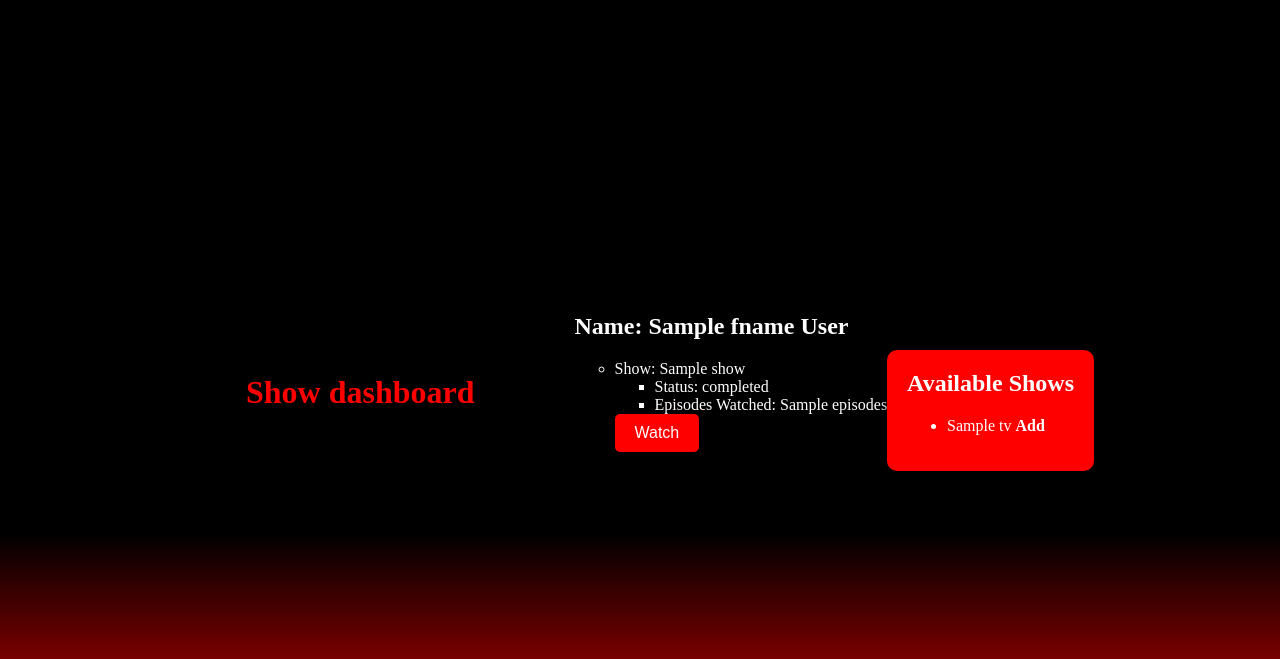
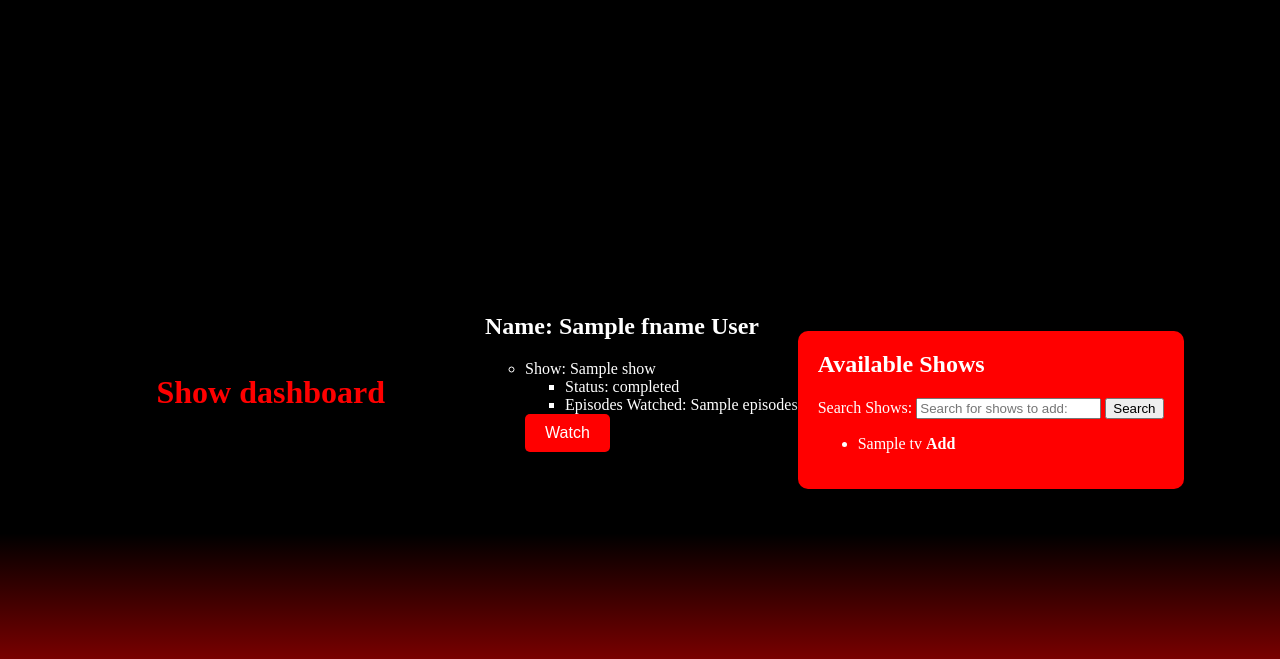
Before and after one commit to JKRAYV/Progress_Tracker_Project, a Flask app: page /dashboard in a window 1280 px wide. Shown: the top 659 px of the page. Run offline with Flask 3, Linux system fonts and the light colour scheme; the visitor is signed in with stand-in values (Sample User, id 1); a database or web service that is not in the repository returns one stand-in record (values such as "Sample title"); some libraries are stand-ins or nearby versions.

Commit message:
added search bar to dashboard

```diff
--- a/app.py
+++ b/app.py
@@ -2,6 +2,7 @@ from flask import Flask, jsonify, request, render_template, redirect, session
 from flask_pymongo import PyMongo
 from flask_bcrypt import Bcrypt
 import os
+import re
 
 app = Flask(__name__)
 
@@ -34,6 +35,7 @@ def login():
 
 @app.route('/register', methods=["GET", "POST"])
 def register():
+    app.secret_key = os.urandom(24)
     if request.method == "POST":
         first_name = request.form.get("first_name")
         last_name = request.form.get("last_name")
@@ -41,7 +43,7 @@ def register():
         username = request.form.get("username")
         password = request.form.get("password")
 
-        existing_user = users_collection.find_one({"Username": username})
+        existing_user = mongo.db.Users.find_one({"Username": username})
 
         if existing_user:
             error = "Username already taken. Please choose a different username."
@@ -52,13 +54,16 @@ def register():
 
         # Insert the user into the database
         new_user = {
-            "First_name": first_name,
-            "Last_name": last_name,
+            "Fname": first_name,
+            "Lname": last_name,
+            "Username": username,
+            "Password": password,
+            "Profile image": "path/to/image",
             "Email":email,
-            "Username": username,
-            "Password": hashed_password  # Replace with hashed password
+            "Role": "user",
+            "Shows_Watched" : []
         }
-        users_collection.insert_one(new_user)
+        mongo.db.Users.insert_one(new_user)
 
         session['username'] = username
         return redirect("/dashboard")
@@ -101,8 +106,19 @@ def dashboard():
         logged_in_username = session['username'] #current user logged in
 
         user_data = mongo.db.Users.find_one({"Username": logged_in_username}) #finds instance of user
+
+        tv_shows = list(mongo.db.TV.find())  # Retrieve all TV shows from the TV collection
+
+        # Handle regex search for available shows
+        regex_pattern = request.form.get("regex_pattern")
+        if regex_pattern:
+            try:
+                tv_shows = [show for show in tv_shows if re.search(regex_pattern, show["Title"])]
+            except re.error:
+                error = "Invalid regex pattern"
+                return render_template("dashboard.html", user_data=user_data, available_shows=tv_shows, error=error)
+
         if user_data:
-            tv_shows = list(mongo.db.TV.find())  # Retrieve all TV shows from the TV collection
             #-------------------------Updates Status of shows-------------------------
             for show in user_data["Shows_Watched"]:
                 for tv_show in tv_shows:
--- a/templates/dashboard.html
+++ b/templates/dashboard.html
@@ -27,8 +27,17 @@
     </ul>
 
      <!-- Shows available to watch -->
+
+
+    <br>
     <div class="shows-available">
         <h2>Available Shows</h2>
+        <!-- Search bar for shows -->
+    <form action="{{ url_for('dashboard') }}" method="POST">
+        <label for="search">Search Shows:</label>
+        <input type="text" id="search" name="regex_pattern" placeholder="Search for shows to add:">
+        <input type="submit" value="Search">
+    </form>
         <ul>
             {% for show in available_shows %}
                 <li>
```
Also changed, not shown: templates/register.html (+4 -4 lines).
